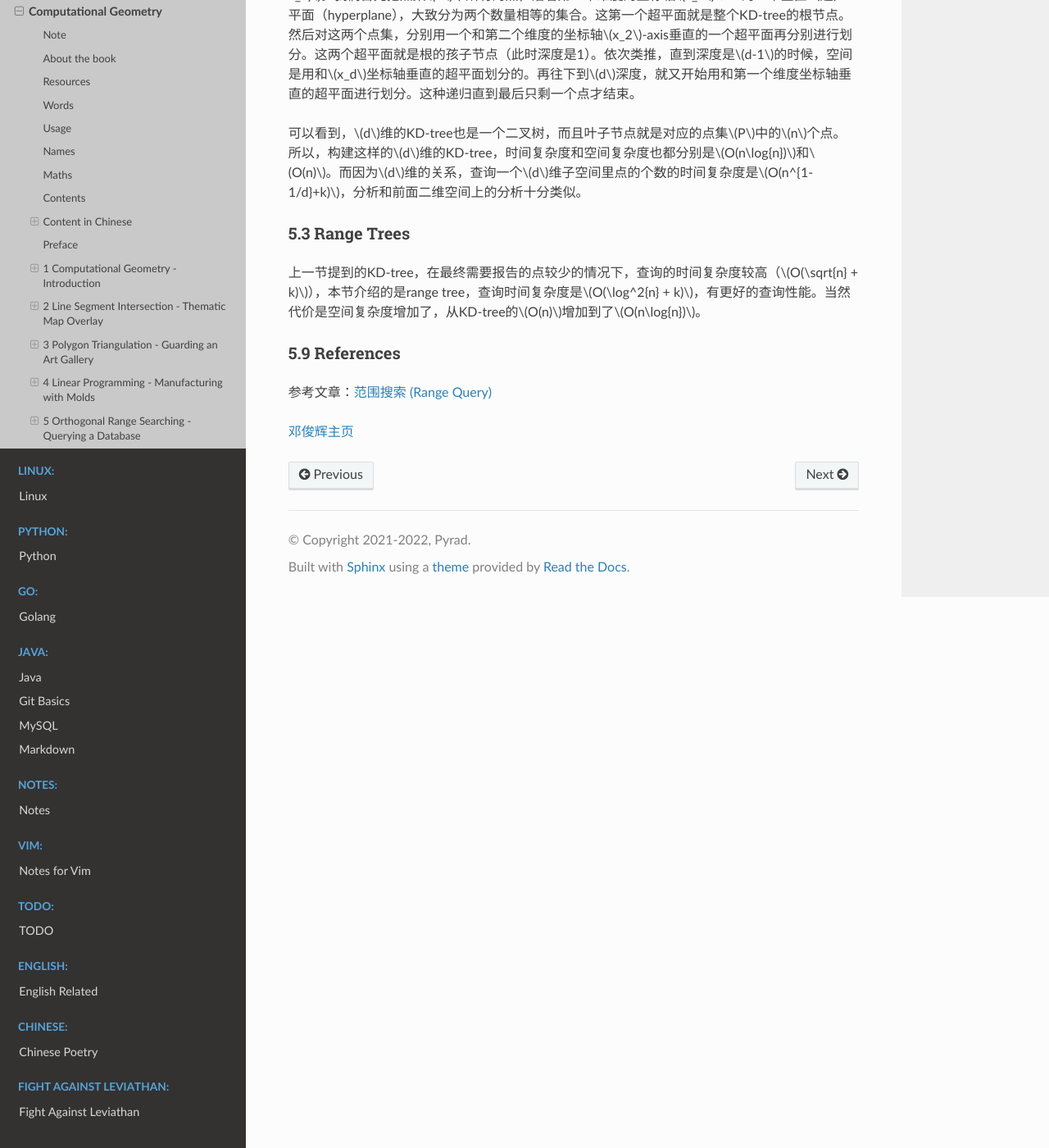
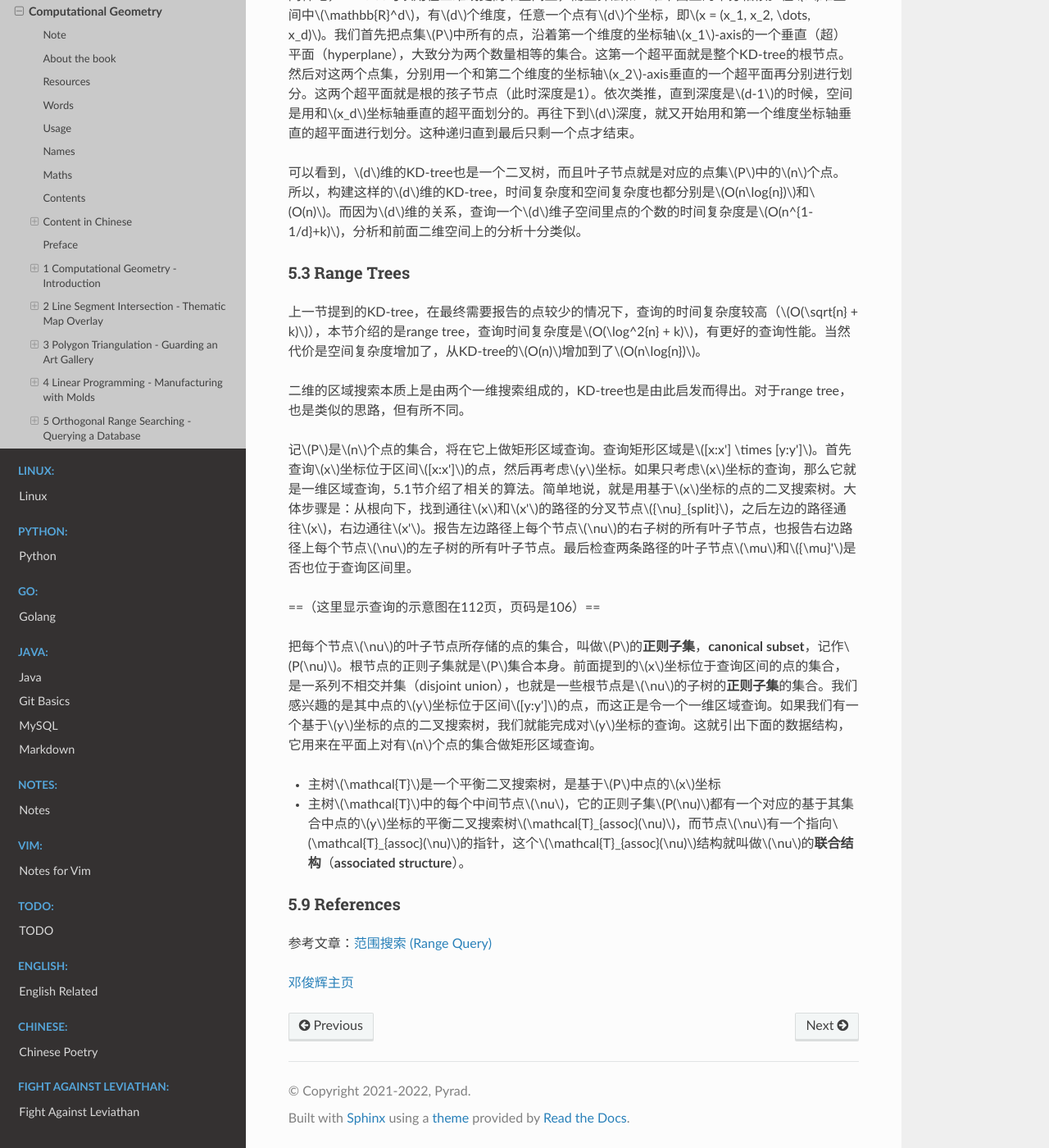
Before and after one commit to Pyrad/pyradnotes, a Sphinx documentation site: the page built from source/Geometry/ComputationalGeometryAA3rd.md, in a window 1280 px wide and 1400 px high, scrolled down 84802 px. Shown: the whole window at 82% size. Built offline with Sphinx 7.4.7 and the Read the Docs theme 2.0.0, drawn with Linux system fonts in a browser that asks for light colours; a script that is not in the unit is left out.

Commit message:
CGAA3 Continue section 5.3

```diff
--- a/source/Geometry/ComputationalGeometryAA3rd.md
+++ b/source/Geometry/ComputationalGeometryAA3rd.md
@@ -174,7 +174,7 @@ Published by Springer
 
 **canonical** /kəˈnɒnɪk(ə)l/ *adj.* 根据教规的，标准的，典范的；（canonical subset 正则子集）
 
-
+**disjoint union** 不相交并集
 
 
 ## Usage
@@ -2564,6 +2564,17 @@ $$
 
 上一节提到的KD-tree，在最终需要报告的点较少的情况下，查询的时间复杂度较高（$O(\sqrt{n} + k)$），本节介绍的是range tree，查询时间复杂度是$O(\log^2{n} + k)$，有更好的查询性能。当然代价是空间复杂度增加了，从KD-tree的$O(n)$增加到了$O(n\log{n})$。
 
+二维的区域搜索本质上是由两个一维搜索组成的，KD-tree也是由此启发而得出。对于range tree，也是类似的思路，但有所不同。
+
+记$P$是$n$个点的集合，将在它上做矩形区域查询。查询矩形区域是$[x:x'] \times [y:y']$。首先查询$x$坐标位于区间$[x:x']$的点，然后再考虑$y$坐标。如果只考虑$x$坐标的查询，那么它就是一维区域查询，5.1节介绍了相关的算法。简单地说，就是用基于$x$坐标的点的二叉搜索树。大体步骤是：从根向下，找到通往$x$和$x'$的路径的分叉节点${\nu}_{split}$，之后左边的路径通往$x$，右边通往$x'$。报告左边路径上每个节点$\nu$的右子树的所有叶子节点，也报告右边路径上每个节点$\nu$的左子树的所有叶子节点。最后检查两条路径的叶子节点$\mu$和${\mu}'$是否也位于查询区间里。
+
+==（这里显示查询的示意图在112页，页码是106）==
+
+把每个节点$\nu$的叶子节点所存储的点的集合，叫做$P$的**正则子集**，**canonical subset**，记作$P(\nu)$。根节点的正则子集就是$P$集合本身。前面提到的$x$坐标位于查询区间的点的集合，是一系列不相交并集（disjoint union），也就是一些根节点是$\nu$的子树的**正则子集**的集合。我们感兴趣的是其中点的$y$坐标位于区间$[y:y']$的点，而这正是令一个一维区域查询。如果我们有一个基于$y$坐标的点的二叉搜索树，我们就能完成对$y$坐标的查询。这就引出下面的数据结构，它用来在平面上对有$n$个点的集合做矩形区域查询。
+
+- 主树$\mathcal{T}$是一个平衡二叉搜索树，是基于$P$中点的$x$坐标
+- 主树$\mathcal{T}$中的每个中间节点$\nu$，它的正则子集$P(\nu)$都有一个对应的基于其集合中点的$y$坐标的平衡二叉搜索树$\mathcal{T}_{assoc}(\nu)$，而节点$\nu$有一个指向$\mathcal{T}_{assoc}(\nu)$的指针，这个$\mathcal{T}_{assoc}(\nu)$结构就叫做$\nu$的**联合结构**（**associated structure**）。
+
 
 
 
```
